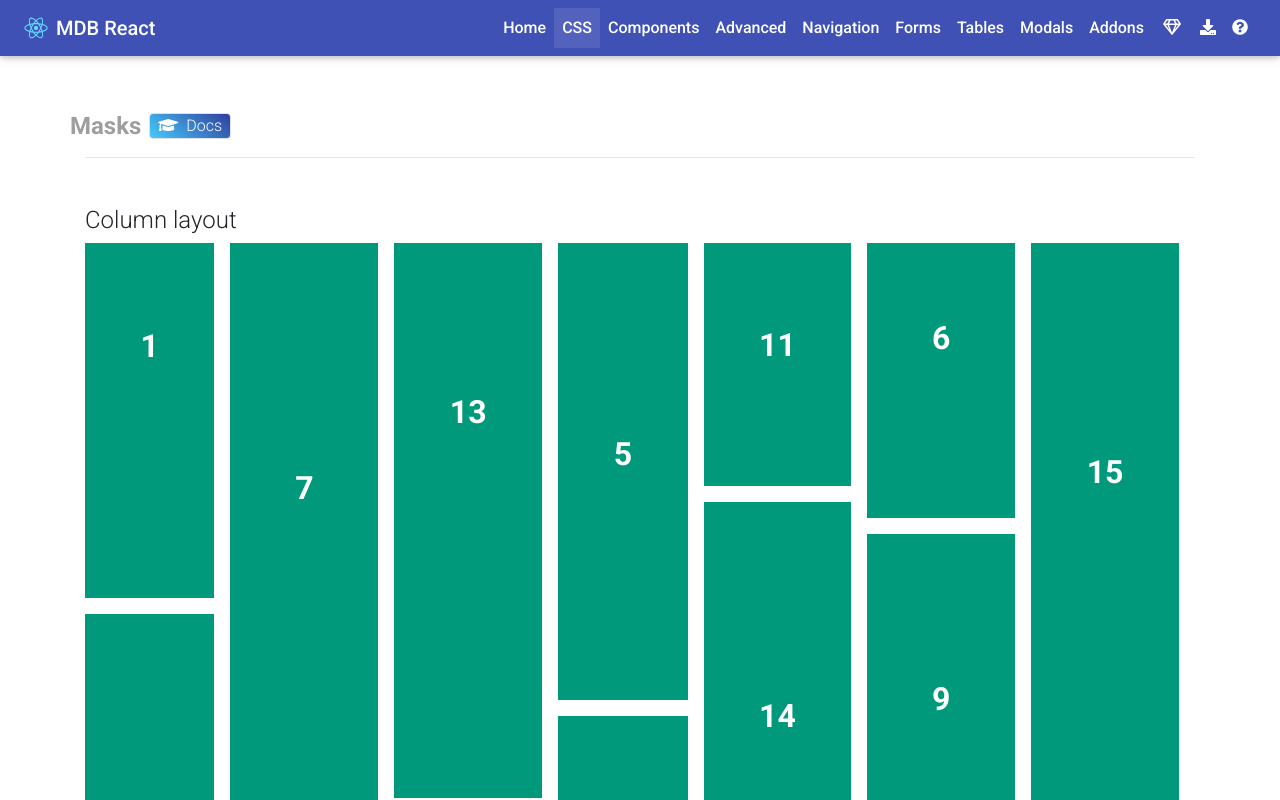
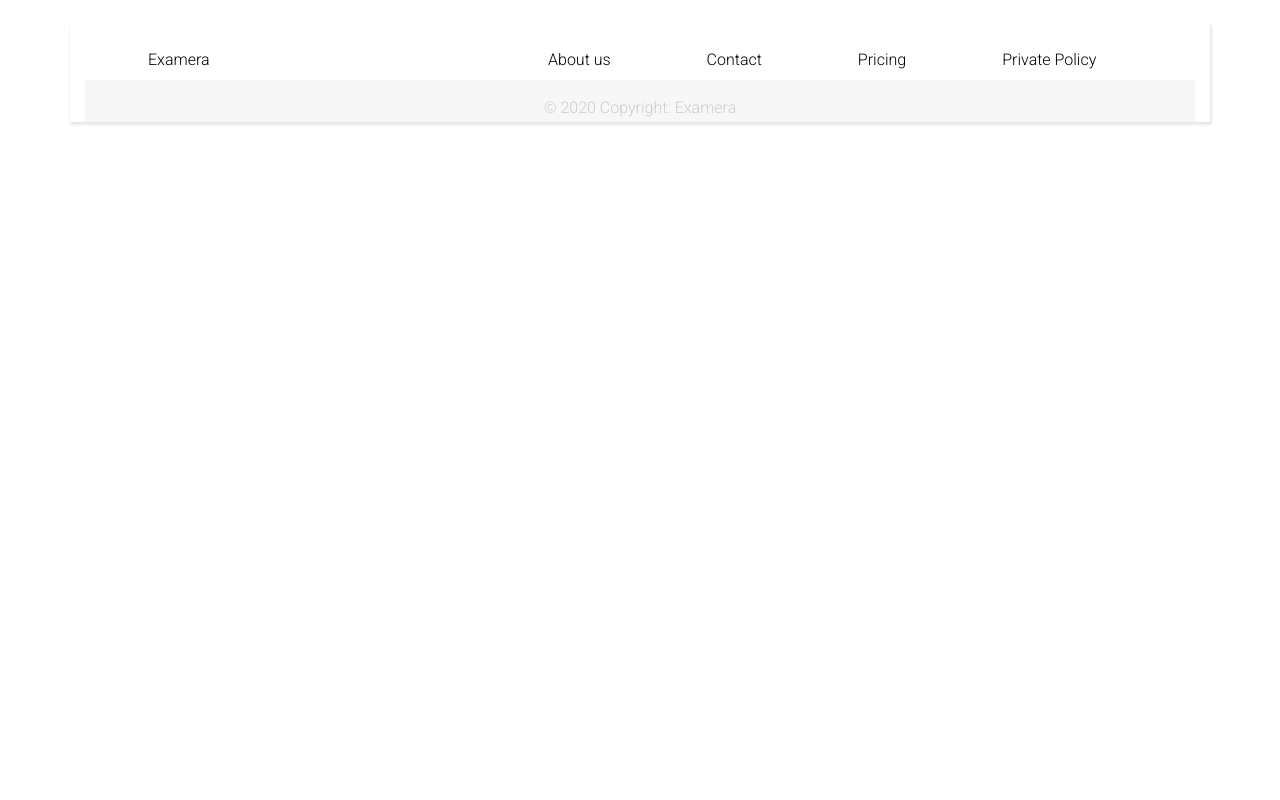
Before and after one commit to TapanManu/Online-Assessment-Portal, a React (Create React App) app: page /css/masonry in a window 1280 px wide. Shown: the top 800 px of the page. Built offline with nearby package versions, Linux system fonts and the light colour scheme.

Commit message:
footer added

```diff
--- /dev/null
+++ b/src/components/Footer.js
@@ -0,0 +1,32 @@
+import React from 'react';
+import { MDBCol, MDBContainer, MDBRow, MDBFooter } from 'mdbreact';
+import './footer.css';
+
+const Footer = () => {
+  return (
+    <MDBContainer id="container" className='mw-80'>
+        <MDBFooter id='footer' color='#f5fcff' className='font-medium pt-3 mt-4 black-text'>
+          <MDBContainer fluid className='text-center text-md-left'>
+            <div className='d-flex flex-row'>
+              <div className='d-flex flex-col' md='5'>
+                  <div id='examera' className='px-5 py-2'>Examera</div>
+
+                  <div className='px-5 py-2'>About us</div>
+                  <div className='px-5 py-2'>Contact</div>
+                  <div className='px-5 py-2'>Pricing</div>
+                  <div className='px-5 py-2'>Private Policy</div>
+                </div>
+            </div>
+          </MDBContainer>
+          <div id='copyright-container'className='footer-copyright text-center py-3'>
+            <MDBContainer  id='copyright' fluid >
+              &copy; {new Date().getFullYear()} Copyright:{' '}
+              Examera
+            </MDBContainer>
+          </div>
+        </MDBFooter>
+    </MDBContainer>
+  );
+};
+
+export default Footer;
--- /dev/null
+++ b/src/components/footer.css
@@ -0,0 +1,14 @@
+#examera{
+	width:400px;
+}
+#copyright{
+	height:10px;
+}
+#container{
+	box-shadow: 1px 2px 2px 1px  #e6eaed;
+}
+#copyright-container{
+	background-color: #f7f7f7;
+	width:100%;
+	color: #ccc;
+}
--- a/src/index.js
+++ b/src/index.js
@@ -4,10 +4,10 @@ import "@fortawesome/fontawesome-free/css/all.min.css";
 import "bootstrap-css-only/css/bootstrap.min.css";
 import "mdbreact/dist/css/mdb.css";
 import "./index.css";
-import App from "./App";
+import Footer from "./components/Footer";
 
 import registerServiceWorker from './registerServiceWorker';
 
-ReactDOM.render( <App /> , document.getElementById('root'));
+ReactDOM.render( <Footer /> , document.getElementById('root'));
 
 registerServiceWorker();
```
Also changed, not shown: 2 other files (tests, documents, lock files or other folders).
